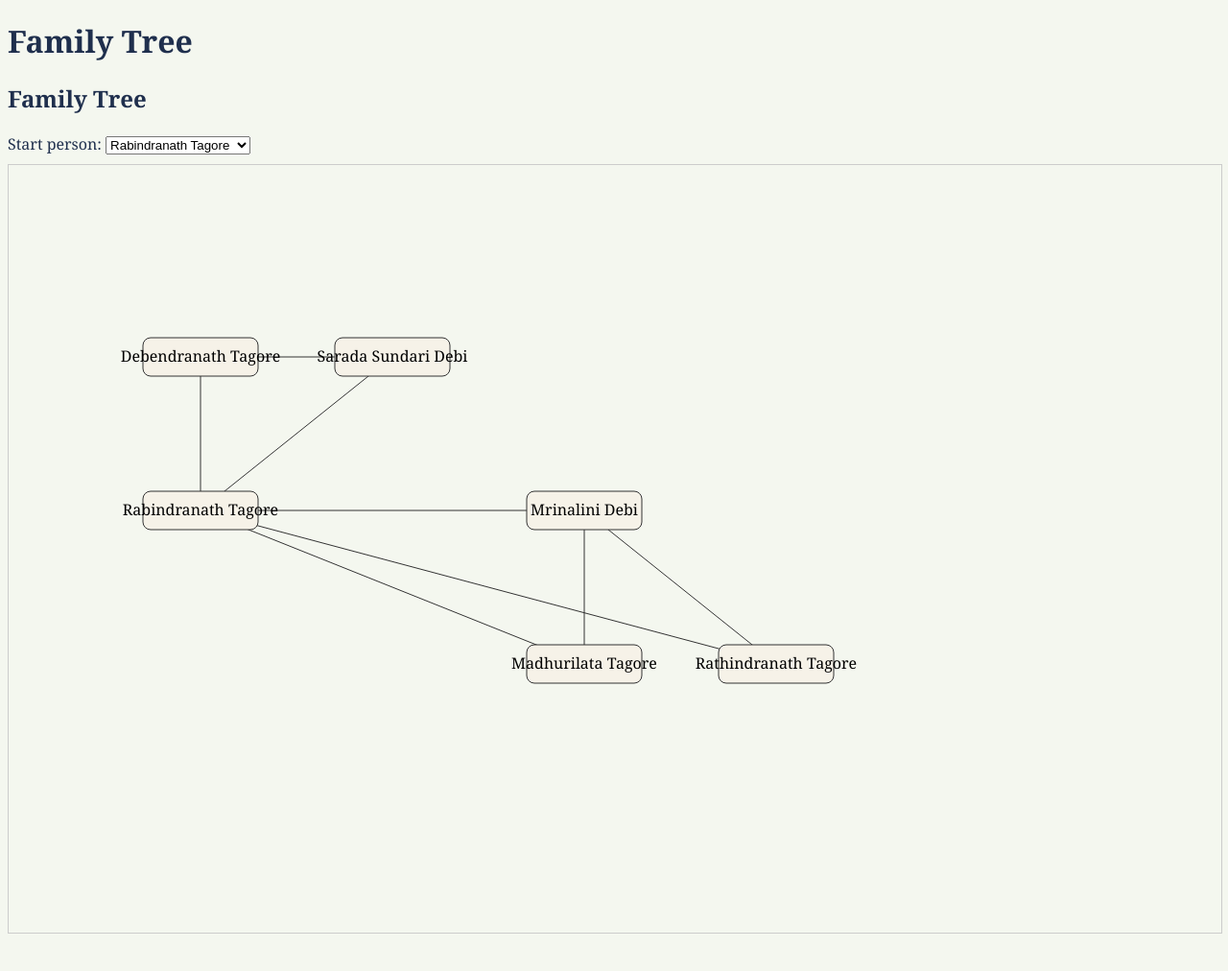
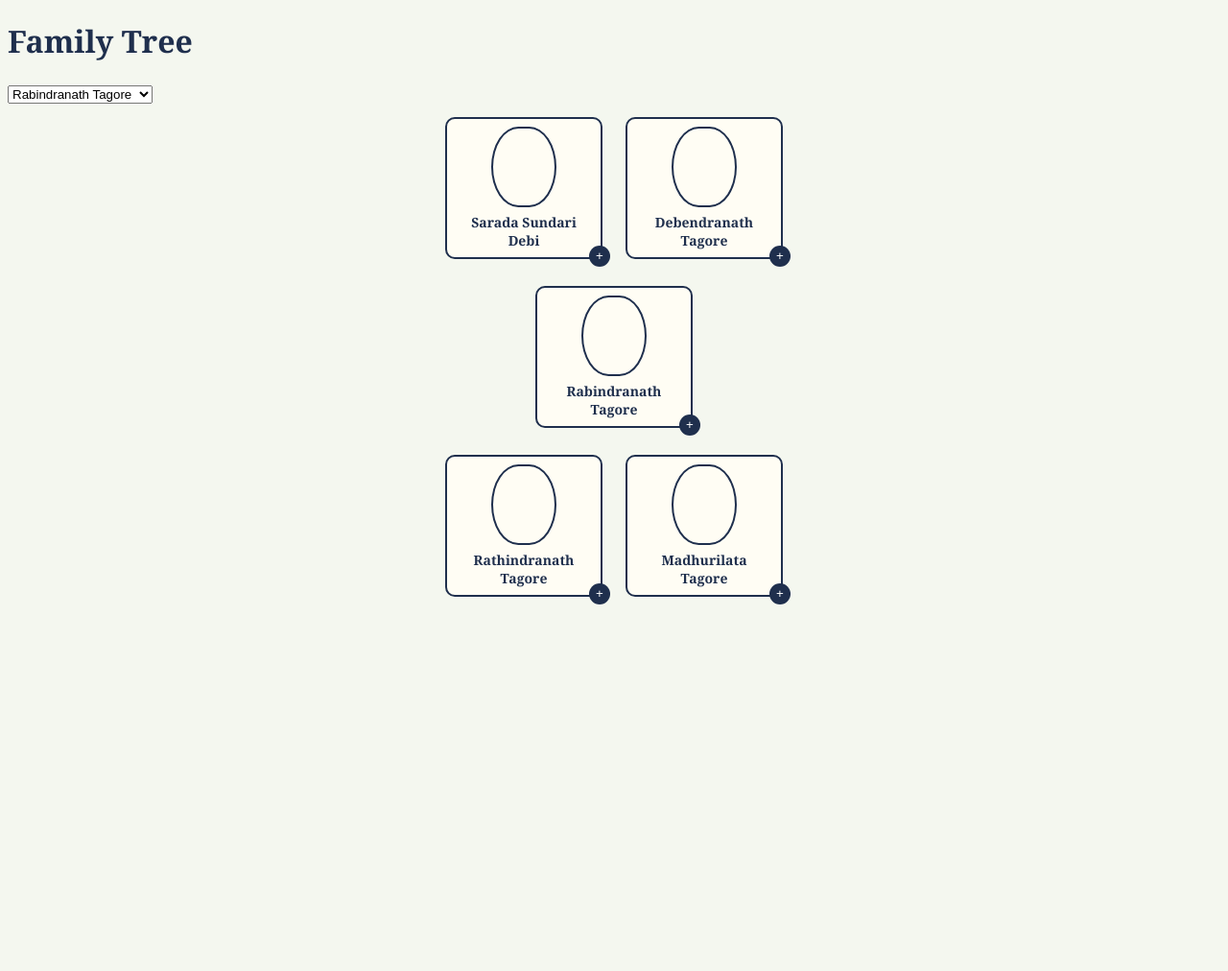
Before and after one commit to AninditaBasu/roots-and-branches, a Jekyll site: the page built from tree.html, in a window 1280 px wide. Shown: the top 1012 px of the page at 96% size. Built offline with Jekyll 4.4.1, drawn with Linux system fonts in a browser that asks for light colours; part of the change alters nothing that is shown.

Commit message:
Revert "labels and edges"
This reverts commit 40d6972799153d51be3e027a8628b48b2dc35ef3.

```diff
--- a/assets/data/schema-people.json
+++ /dev/null
@@ -1,43 +0,0 @@
-{
-  "labelField": "name",
-
-  "displayOrder": [
-    "name",
-    "given_names",
-    "family_name",
-    "aliases",
-    "gender",
-    "born",
-    "born_place",
-    "died",
-    "died_place",
-    "education",
-    "career",
-    "tags"
-  ],
-
-  "fieldLabels": {
-    "name": "Name",
-    "given_names": "Given names",
-    "family_name": "Family name",
-    "aliases": "Also known as",
-    "gender": "Gender",
-    "born": "Born on",
-    "born_place": "Born at",
-    "died": "Died on",
-    "died_place": "Died at",
-    "education": "Education",
-    "career": "Career",
-    "tags": "Tags"
-  },
-
-  "hiddenFields": [
-    "pid",
-    "parents",
-    "spouses",
-    "born_place_id",
-    "died_place_id",
-    "privacy",
-    "photo"
-  ]
-}
--- a/assets/js/tree.js
+++ b/assets/js/tree.js
@@ -1,126 +1,71 @@
-const MAX_DEPTH = 3;
-const SVG_NS = "http://www.w3.org/2000/svg";
+const CONFIG = {
+  dataFile: '/roots-and-branches/people.json',
+  imageRoot: '/roots-and-branches/assets/images/people/',
+  id:'id', label:'name', parent:'parents', spouse:'spouses'
+};
 
-let PEOPLE = [];
-let PEOPLE_BY_ID = {};
-let SCHEMA = null;
+let PEOPLE={}, ROOT;
 
-fetch('/roots-and-branches/people.json')
-  .then(r => r.json())
-  .then(data => {
-    PEOPLE = data;
-    PEOPLE.forEach(p => PEOPLE_BY_ID[p.id] = p);
-    return fetch('/roots-and-branches/assets/data/schema-people.json');
-  })
-  .then(r => r.json())
-  .then(schema => {
-    SCHEMA = schema;
-    initUI();
+fetch(CONFIG.dataFile).then(r=>r.json()).then(data=>{
+  data.forEach(p=>PEOPLE[p.id]=p);
+  buildPicker(data);
+});
+
+function buildPicker(list){
+  const sel=document.getElementById('rootPicker');
+  list.forEach(p=>{
+    const o=document.createElement('option');
+    o.value=p.id; o.textContent=p.name; sel.appendChild(o);
   });
-
-function initUI(){
-  const select = document.getElementById("root-select");
-  PEOPLE.forEach(p => {
-    const o = document.createElement("option");
-    o.value = p.id;
-    o.textContent = p.name;
-    select.appendChild(o);
-  });
-  select.value = "P0001";
-  renderTree(select.value);
-  select.onchange = () => renderTree(select.value);
+  sel.onchange=()=>renderTree(sel.value);
+  renderTree(list[0].id);
 }
 
 function renderTree(rootId){
-  const container = document.getElementById("tree-container");
-  container.innerHTML = "";
-
-  const svg = document.createElementNS(SVG_NS,"svg");
-  svg.setAttribute("width","3000");
-  svg.setAttribute("height","2000");
-  container.appendChild(svg);
-
-  const nodes = {};
-  const levels = {};
-
-  function collect(id,depth,visited){
-    if(!PEOPLE_BY_ID[id] || depth > MAX_DEPTH || visited.has(id)) return;
-    visited.add(id);
-
-    if(!levels[depth]) levels[depth] = [];
-    levels[depth].push(id);
-
-    const p = PEOPLE_BY_ID[id];
-    (p.parents||[]).forEach(pr => collect(pr.id,depth-1,new Set(visited)));
-    PEOPLE.filter(x => (x.parents||[]).some(pr=>pr.id===id))
-          .forEach(c => collect(c.id,depth+1,new Set(visited)));
-  }
-
-  collect(rootId,0,new Set());
-
-  const yGap = 160, xGap = 200;
-
-  Object.keys(levels).sort((a,b)=>a-b).forEach((depth,i)=>{
-    levels[depth].forEach((id,j)=>{
-      nodes[id] = { x: 200 + j*xGap, y: 200 + i*yGap };
-    });
-  });
-
-  function drawLine(a,b,dotted){
-    const l = document.createElementNS(SVG_NS,"line");
-    l.setAttribute("x1",nodes[a].x);
-    l.setAttribute("y1",nodes[a].y);
-    l.setAttribute("x2",nodes[b].x);
-    l.setAttribute("y2",nodes[b].y);
-    l.setAttribute("stroke","#333");
-    if(dotted) l.setAttribute("stroke-dasharray","5,5");
-    svg.appendChild(l);
-  }
-
-  Object.values(PEOPLE_BY_ID).forEach(p=>{
-    (p.parents||[]).forEach(pr=>{
-      if(nodes[p.id] && nodes[pr.id]) drawLine(pr.id,p.id,false);
-    });
-    (p.spouses||[]).forEach(s=>{
-      if(nodes[p.id] && nodes[s]) drawLine(p.id,s,true);
-    });
-  });
-
-  Object.keys(nodes).forEach(id=>{
-    const g = document.createElementNS(SVG_NS,"g");
-    g.setAttribute("transform",`translate(${nodes[id].x},${nodes[id].y})`);
-
-    const r = document.createElementNS(SVG_NS,"rect");
-    r.setAttribute("x",-60); r.setAttribute("y",-20);
-    r.setAttribute("width",120); r.setAttribute("height",40);
-    r.setAttribute("rx",8); r.setAttribute("fill","#f6f2e8"); r.setAttribute("stroke","#333");
-
-    const t = document.createElementNS(SVG_NS,"text");
-    t.setAttribute("text-anchor","middle");
-    t.setAttribute("y",5);
-    t.textContent = PEOPLE_BY_ID[id].name;
-
-    g.onclick = ()=>openModal(id);
-
-    g.appendChild(r); g.appendChild(t); svg.appendChild(g);
+  ROOT=rootId;
+  const tree=document.getElementById('tree');
+  tree.innerHTML='';
+  const gens=[ ancestors(rootId,3).reverse(), [PEOPLE[rootId]], descendants(rootId,3) ];
+  gens.forEach(g=>{
+    const row=document.createElement('div'); row.className='generation';
+    g.forEach(p=>row.appendChild(node(p)));
+    tree.appendChild(row);
   });
 }
 
-function openModal(id){
-  const p = PEOPLE_BY_ID[id];
-  const modal = document.getElementById("modal");
-  const body = document.getElementById("modal-body");
-  body.innerHTML = "";
-
-  SCHEMA.displayFields.forEach(f=>{
-    if(p[f.key]){
-      const div = document.createElement("div");
-      div.innerHTML = `<strong>${f.label}:</strong> ${p[f.key]}`;
-      body.appendChild(div);
-    }
-  });
-
-  modal.style.display="block";
+function ancestors(id,d){
+  if(d==0) return [];
+  const p=PEOPLE[id]; if(!p.parents) return [];
+  return p.parents.flatMap(r=>[PEOPLE[r.id], ...ancestors(r.id,d-1)]);
 }
 
-document.getElementById("modal-close").onclick = ()=>document.getElementById("modal").style.display="none";
+function descendants(id,d){
+  if(d==0) return [];
+  const kids=Object.values(PEOPLE).filter(p=>p.parents?.some(r=>r.id===id));
+  return kids.flatMap(k=>[k, ...descendants(k.id,d-1)]);
+}
+
+function node(p){
+  const d=document.createElement('div'); d.className='person-node';
+  if(p.photo){
+    const im=document.createElement('img');
+    im.src=CONFIG.imageRoot+p.photo;
+    const wrap=document.createElement('div'); wrap.className='portrait';
+    wrap.appendChild(im); d.appendChild(wrap);
+  } else d.appendChild(document.createElement('div')).className='portrait';
+
+  d.innerHTML+=`<div class="person-name">${p.name}</div>`;
+  const b=document.createElement('button'); b.className='expand-btn'; b.textContent='+';
+  b.onclick=e=>{e.stopPropagation();renderTree(p.id)};
+  d.appendChild(b);
+  d.onclick=()=>openModal(p);
+  return d;
+}
+
+function openModal(p){
+  document.getElementById('modal').classList.remove('hidden');
+  document.getElementById('modal-name').textContent=p.name;
+  document.getElementById('modal-details').innerHTML=
+    Object.entries(p).map(([k,v])=>`<p><b>${k}</b>: ${JSON.stringify(v)}</p>`).join('');
+}
+document.getElementById('modal-close').onclick=()=>document.getElementById('modal').classList.add('hidden');
--- a/tree.html
+++ b/tree.html
@@ -4,32 +4,25 @@ title: Family Tree
 permalink: /tree.html
 ---
 
-<h2>Family Tree</h2>
-
-<label>
-  Start person:
-  <select id="root-select"></select>
-</label>
-
-<div id="tree-container" style="width:100%; height:800px; overflow:auto; border:1px solid #ccc; margin-top:10px;"></div>
-
-<div id="modal" style="
-  display:none;
-  position:fixed;
-  top:10%;
-  left:10%;
-  width:80%;
-  height:80%;
-  background:#f6f2e8;
-  border:2px solid #333;
-  box-shadow:0 0 20px rgba(0,0,0,0.3);
-  padding:20px;
-  overflow-y:auto;
-  z-index:1000;
-">
-  <button id="modal-close" style="float:right;">Close</button>
-  <h3>Details</h3>
-  <div id="modal-body"></div>
+<div id="tree-toolbar">
+  <select id="rootPicker"></select>
 </div>
 
-<script src="/roots-and-branches/assets/js/tree.js"></script>
+<div id="tree"></div>
+
+<div id="modal" class="modal hidden">
+  <div class="modal-box">
+    <div class="modal-header">
+      <span id="modal-name"></span>
+      <button id="modal-close">×</button>
+    </div>
+    <div class="modal-tabs">
+      <button class="tab active" data-tab="details">Details</button>
+      <button class="tab" data-tab="content">Read more</button>
+    </div>
+    <div id="modal-details" class="modal-body"></div>
+    <div id="modal-content" class="modal-body hidden"></div>
+  </div>
+</div>
+
+<script src="/assets/js/tree.js"></script>
```
